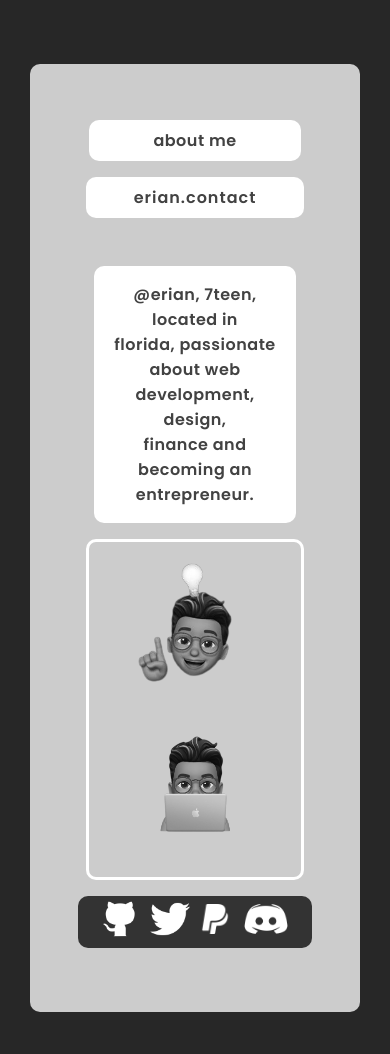
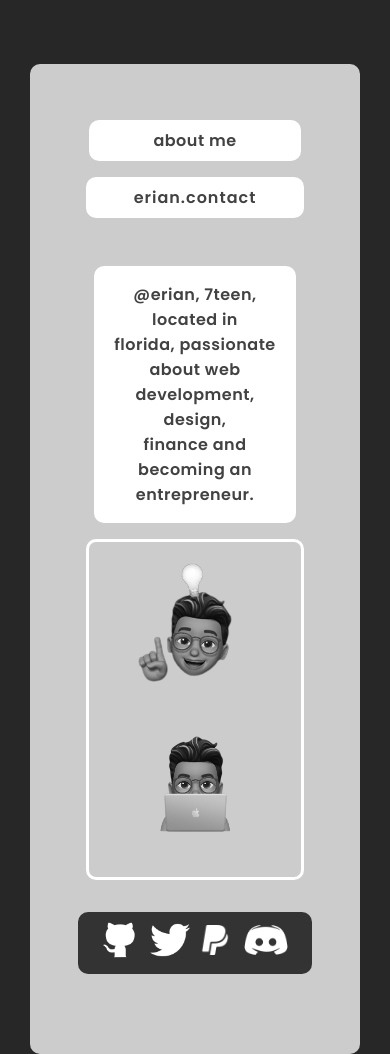
Before and after one commit to xoerian/erian, a plain HTML site: page index.html in a window 390 px wide. Before the commit the page ends 1012 px from the top, so only its background shows below. Drawn offline with Linux system fonts and the light colour scheme.

Commit message:
mobile quick__link margin fix

```diff
--- a/styles.css
+++ b/styles.css
@@ -172,7 +172,7 @@ body {
     }
     .quick__links {
         margin: auto;
-        margin-block: 1rem;
-        height: 20px;
+        margin-block: 2rem;
+        height: 30px;
     }
 }
```
